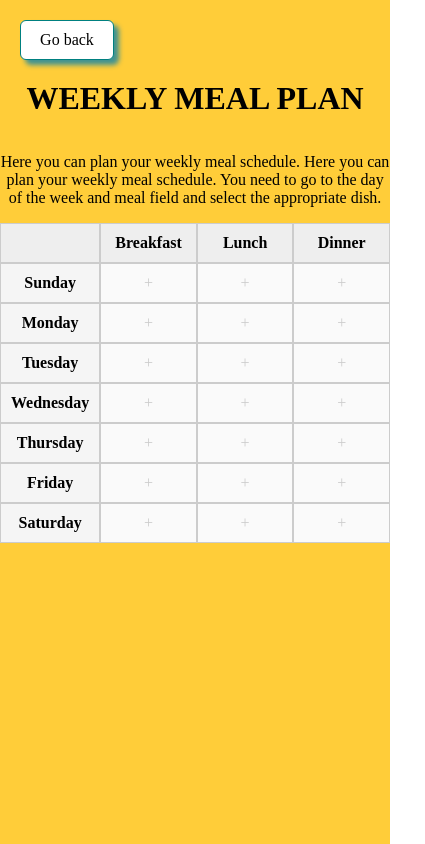
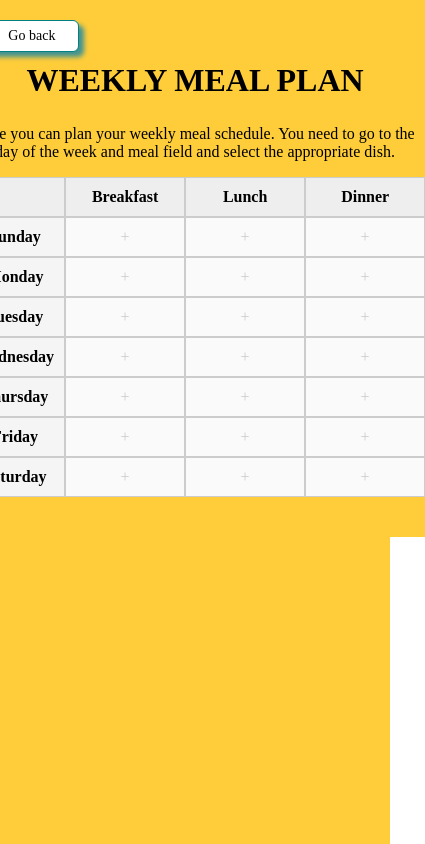
Before and after one commit to Maxi-hub/recipe_finder_and_meal_planner, a React (Create React App) app: page /mealplanner in a window 390 px wide. Shown: the whole page, 425 px wide, since content can reach past the window. Built offline with nearby package versions, Linux system fonts and the light colour scheme.

Commit message:
Added mobile adaptive

```diff
--- a/src/App.module.css
+++ b/src/App.module.css
@@ -1,7 +1,3 @@
-li {
-  list-style-type: none;
-}
-
 h1 {
   margin: 0;
   padding: 20px;
@@ -10,6 +6,15 @@ h1 {
 
 a {
   text-decoration: none;
+}
+
+ol {
+  margin: 0;
+  padding: 0;
+}
+
+li {
+  list-style-type: none;
 }
 
 .App {
@@ -22,7 +27,26 @@ a {
   font-family: cursive;
 }
 
-input {
+.customStyles {
+  width: 600px;
+  height: 400px;
+  margin: auto;
+  padding: 20px;
+  border-radius: 10px;
+  border: 1px solid #ccc;
+  background-color: #fff;
+  box-shadow: 0px 5px 15px rgba(0, 0, 0, 0.2);
+}
+
+.wrapper {
+  padding-top: 30px;
+}
+
+.navigation {
+  font-size: 22px;
+}
+
+.inputField {
   box-shadow: 5px 5px 5px #409292;
   border-radius: 6px;
   padding: 10px;
@@ -56,11 +80,8 @@ input {
 }
 
 .recipeImg {
-  /* width: 320px; */
   width: 100%;
-  /* height: 320px; */
   margin-bottom: 15px;
-  /* border-radius: 12%; */
 }
 
 .recipeImgDetail {
@@ -75,6 +96,7 @@ input {
   justify-content: center;
   align-items: center;
   margin-bottom: 0;
+  padding: 0;
 }
 
 .recipeDetailBox {
@@ -126,10 +148,21 @@ input {
   text-align: left;
 }
 
+.mealPlannerBlock {
+  margin: 0 10px;
+  background-color: #ffcd39;
+}
+
+.mealBox {
+  display: flex;
+  align-items: center;
+  justify-content: center;
+}
+
 .mealPlan {
   display: grid;
   grid-template-columns: 1fr 1fr 1fr 1fr;
-  grid-template-rows: repeat(8, 1fr);
+  grid-template-rows: 0.5fr repeat(8, 1fr);
   width: 100%;
 }
 
@@ -142,6 +175,11 @@ input {
 .headerCell {
   font-weight: bold;
   background-color: #eee;
+  min-width: 98px;
+}
+
+.headerCell:first-child {
+  min-width: 60px;
 }
 
 .day {
@@ -152,7 +190,11 @@ input {
 .meal {
   cursor: pointer;
   background-color: #fafafa;
-  color: #ccc;
+  color: teal;
+  padding: 10px 20px;
+  display: flex;
+  justify-content: center;
+  align-items: center;
 }
 
 .meal:hover {
@@ -179,3 +221,71 @@ input {
   text-align: justify;
   margin-bottom: 40px;
 }
+
+
+@media screen and (max-width: 768px) {
+
+  h1 {
+    padding: 10px;
+  }
+
+  h2 {
+    font-size: 16px;
+    margin: 20px 10px;
+  }
+
+  ul {
+    padding: 0;
+  }
+
+  .wrapper {
+    padding-top: 10px;
+  }
+
+  .navigation {
+    font-size: 18px;
+  }
+
+  .inputField {
+    padding: 7px;
+    font-size: 14px;
+    width: 180px;
+    margin-right: 6px;
+  }
+
+  .button {
+    padding: 7px;
+    font-size: 14px;
+  }
+
+  .indentation {
+    margin: 0 20px;
+    font-size: 14px;
+  }
+
+  .textExp {
+    margin-bottom: 30px;
+  }
+
+  .mealPlan {
+    grid-template-columns: 0.4fr 1fr 1fr 1fr;
+  }
+
+  .recipeBlock {
+    min-height: 200px;
+    width: 200px;
+    margin: 5px;
+  }
+
+  .modalContent {
+    max-width: 300px;
+  }
+
+  .modalTitle {
+    width: 250px;
+  }
+
+  .recipeImgDetail {
+    width: 280px;
+  }
+}
--- a/src/components/form/Form.jsx
+++ b/src/components/form/Form.jsx
@@ -63,7 +63,7 @@ export const Form = () => {
 
     return (
         <form onSubmit={handlerSubmit}>
-            <input className="" type="text" value={inputDish} onChange={(e) => setInputDish(e.target.value)} placeholder="Salad" />
+            <input className={s.inputField} type="text" value={inputDish} onChange={(e) => setInputDish(e.target.value)} placeholder="Salad" />
             <Button className={s.button} handlerClick={handlerGetDish}>search</Button>
             <div>
                 <RecipesList recipes={dishes} message={message} />
--- a/src/components/mealPlanner/MealPlanner.js
+++ b/src/components/mealPlanner/MealPlanner.js
@@ -1,23 +1,20 @@
 import { useSelector } from 'react-redux';
 import s from '../../App.module.css';
 import { Button } from '../button/Button';
-import { useNavigate } from 'react-router-dom';
-import { useEffect, useState } from 'react';
+import { Link, useNavigate } from 'react-router-dom';
+import { useState } from 'react';
 import Modal from 'react-modal';
 import { ModalContent } from '../modalContent/ModalContent';
+import React from 'react';
 
 
 export const MealPlanner = () => {
-  const weekDays = ["Sunday", "Monday", "Tuesday", "Wednesday", "Thursday", "Friday", "Saturday"];
+  const weekDays = ['Sunday', 'Monday', 'Tuesday', 'Wednesday', 'Thursday', 'Friday', 'Saturday'];
   const dishes = useSelector(state => state.recipe.mealPlan);
+  const { modalListState } = useSelector(state => state.recipe);
   const [modalIsOpen, setModalIsOpen] = useState(false);
-  const { modalListState } = useSelector(state => state.recipe);
   const [stateModal, setStateModal] = useState({ day: '', mealType: '' });
-  const [listTargetMeal, setListTargetMeal] = useState([]);
   const navigate = useNavigate();
-
-  console.log(listTargetMeal);
-  console.log(stateModal);
 
   const customStyles = {
     content: {
@@ -41,18 +38,29 @@ export const MealPlanner = () => {
     setModalIsOpen(false);
   };
 
+  const getFilteredMeals = (currentDay, currentDayMealType) => {
+    if (!modalListState[currentDay]) return [];
 
-  // console.log(listTargetMeal);
-  // const find = listTargetMeal.find(obj => obj.day === stateModal.day && obj.mealType === stateModal.mealType) || {};
-  // console.log(find);
-  // const newObj = Object.assign(find, modalListState);
-  // console.log(modalListState);
-  // console.log(newObj);
-  // // const arrMeal = Object.entries(modalListState);
-  // // const checkedMeal = arrMeal.filter(arr => arr[1] === true);
-  // // console.log(checkedMeal);
-  // const dayDishes = Object.assign(stateModal, modalListState);
-  // setListTargetMeal(prevState => [...prevState, dayDishes]);
+    const mealDay = modalListState[currentDay][currentDayMealType];
+    if (!mealDay) return [];
+
+    const object = Object.fromEntries(Object.entries(mealDay).filter(([_, value]) => value === true));
+
+    const keys = Object.keys(object);
+    return dishes.filter(item => keys.includes(item.idMeal));
+  }
+
+  const renderContent = (currentDay, currentDayMealType) => {
+    const filteredMeals = getFilteredMeals(currentDay, currentDayMealType);
+
+    return filteredMeals.length > 0
+      ? (<ol>
+        {filteredMeals.map(element => (
+          <Link to={`/${element.strMeal}`} style={{ color: 'teal' }}><li key={element.idMeal}>{element.strMeal}</li></Link>
+        ))}
+      </ol>)
+      : <span style={{ color: '#ccc' }}>+</span>;
+  }
 
 
   function goBack() {
@@ -60,40 +68,35 @@ export const MealPlanner = () => {
   }
 
   return (
-    <div>
+    <div className={s.mealPlannerBlock}>
       <Button className={`${s.button} ${s.goBackButton}`} handlerClick={goBack}>Go back</Button>
       <h1>Weekly Meal Plan</h1>
-      <p>Here you can plan your weekly meal schedule. Here you can plan your weekly meal schedule. You need to go to the day of the week and meal field and select the appropriate dish.</p>
-      <div>
+      <p>Here you can plan your weekly meal schedule. You need to go to the day of the week and meal field and select the appropriate dish.</p>
+      <div className={s.mealBox}>
         <div className={s.mealPlan}>
           <div className={`${s.cell} ${s.headerCell}`}></div>
           <div className={`${s.cell} ${s.headerCell}`}>Breakfast</div>
           <div className={`${s.cell} ${s.headerCell}`}>Lunch</div>
           <div className={`${s.cell} ${s.headerCell}`}>Dinner</div>
-
           {weekDays.map((day, index) => (
-            <>
+            <React.Fragment>
               <div key={`${day}-${index}`} className={`${s.cell} ${s.day}`}>{day}</div>
-              <div
-                key={`${day}-breakfast`}
-                className={`${s.cell} ${s.meal}`}
-                onClick={() => openModal(day, "breakfast")}
-              >+</div>
-              <div
-                key={`${day}-lunch`}
-                className={`${s.cell} ${s.meal}`}
-                onClick={() => openModal(day, "lunch")}
-              >+</div>
-              <div key={`${day}-dinner`} className={`${s.cell} ${s.meal}`}
-                onClick={() => openModal(day, "dinner")}
-              >+</div>
-            </>
+              {(['breakfast', 'lunch', 'dinner']).map(mealType => (
+                <div
+                  key={`${day}-${mealType}`}
+                  className={`${s.cell} ${s.meal}`}
+                  onClick={() => openModal(day, mealType)}
+                >
+                  {renderContent(day, mealType)}
+                </div>
+              ))}
+            </React.Fragment>
           ))}
         </div>
-        <Modal isOpen={modalIsOpen} onRequestClose={closeModal} style={customStyles}>
-          {<ModalContent dishes={dishes} closeModal={closeModal} stateModal={stateModal} />}
-        </Modal>
       </div>
+      <Modal isOpen={modalIsOpen} onRequestClose={closeModal} style={customStyles} className={s.modalContent}>
+        {<ModalContent dishes={dishes} closeModal={closeModal} stateModal={stateModal} />}
+      </Modal>
     </div>
   )
 }
--- a/src/components/recipes/RecipeDetail.jsx
+++ b/src/components/recipes/RecipeDetail.jsx
@@ -12,15 +12,12 @@ export const RecipeDetail = () => {
     const navigate = useNavigate();
     const dispatch = useDispatch();
 
-    console.log(Object.keys(ingredientsState)[0]);
-
     const chechedElements = Object.values(ingredientsState).map(el => {
         return el.filter(obj => {
             const values = Object.values(obj)[0];
             return values[1] === true;
         });
     });
-    console.log(chechedElements);
 
     const dish = recipes.find(item => item.strMeal === dishName);
     for (let i = 1; i <= 20; i++) { //20 - max quantity of ingredients in API
@@ -42,8 +39,7 @@ export const RecipeDetail = () => {
         dispatch(setIngredientsState({ mealName, checkedObj }));
     }
 
-    console.log(listOfIngredients);
-    const listItems = listOfIngredients.map(element => {
+    const listItems = listOfIngredients.map((element, index) => {
         const key = Object.keys(element)[0];
         const value = element[key];
 
@@ -54,14 +50,14 @@ export const RecipeDetail = () => {
             });
         });
 
-        return <li key={key}>
+        return <li key={`${key}-${index}`}>
             <input type="checkbox" value={value} id={key} onChange={changeValues} checked={isChecked} />
             <label htmlFor={value}> {key} - {value}</label>
         </li>
     });
 
     function goBack() {
-        navigate('/');
+        navigate(-1);
     }
 
     return (
--- a/src/store/store.js
+++ b/src/store/store.js
@@ -1,22 +1,22 @@
 import { configureStore } from "@reduxjs/toolkit";
 import recipeReducer from "../reducers/recipeSlice";
 import { persistReducer, persistStore } from "redux-persist";
-import storage from "redux-persist/lib/storage";  // Используем localStorage
+import storage from "redux-persist/lib/storage";
 
 const persistConfig = {
-    key: 'root', // Ключ для хранения в localStorage
-    storage, // Используем localStorage
+    key: 'root',
+    storage,
 }
 
 const persistedReducer = persistReducer(persistConfig, recipeReducer);
 
 export const store = configureStore({
     reducer: {
-        recipe: persistedReducer, // Используем редьюсер с Persist
+        recipe: persistedReducer,
     },
     middleware: (getDefaultMiddleware) =>
         getDefaultMiddleware({
-          serializableCheck: false, // Отключаем проверку сериализуемости
+          serializableCheck: false,
         }),
 
 });
```
Also changed, not shown: src/components/homePage/HomePage.jsx (+7 -6 lines), src/components/shoppingList/ShoppingList.jsx (+6 -23 lines), src/index.js (line endings or trailing spaces).
